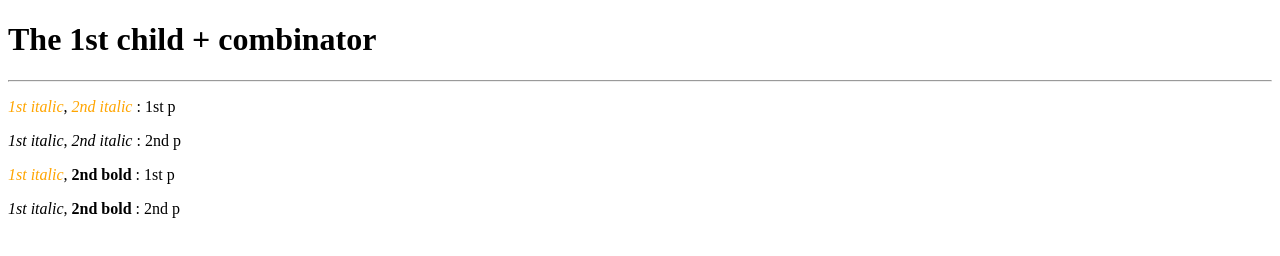
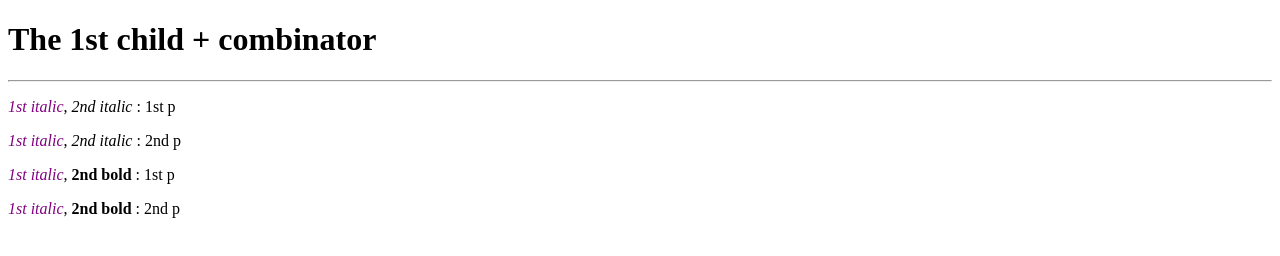
Before and after one commit to re8code/web102-11-PseudoclassSelector, a plain HTML site: page index.html in a window 1280 px wide. Drawn offline with Linux system fonts and the light colour scheme.

Commit message:
the 1st child & combinator (2)

```diff
--- a/main.css
+++ b/main.css
@@ -1,3 +1,3 @@
-p:first-child i {
-  color: orange;
+p i:first-child {
+  color: purple;
 }
```
